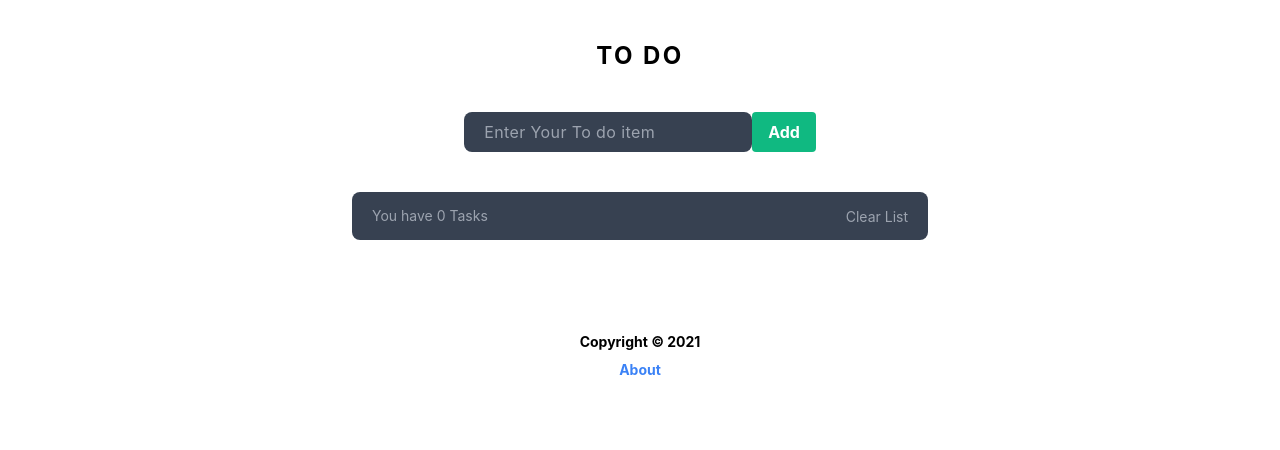
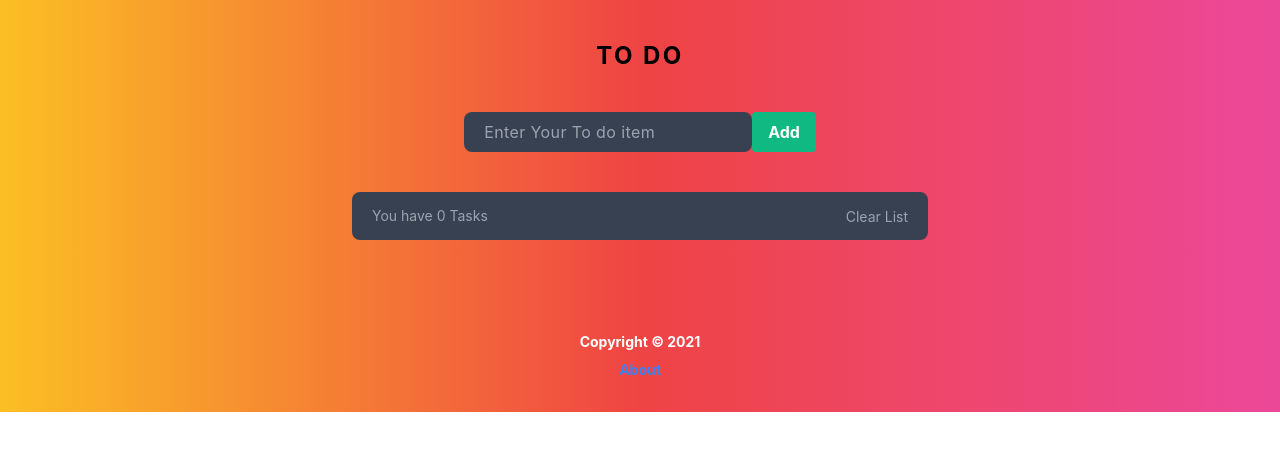
Before and after one commit to mugabee/ReactToDo, a React (Create React App) app: page / in a window 1280 px wide. Shown: the top 450 px of the page. Built offline with nearby package versions, Linux system fonts and the light colour scheme.

Commit message:
project refactor

```diff
--- a/src/App.js
+++ b/src/App.js
@@ -48,7 +48,7 @@ const App = () => {
 
     return (
         <>
-            <main>
+            <main className="bg-gradient-to-r from-yellow-400 via-red-500 to-pink-500">
                 {/* <h1 className="pt-8 m-auto items-center"> welcome
                 <span className="text-red-500 font-medium ml-10">
                     <Typewriter
--- a/src/components/Footer.js
+++ b/src/components/Footer.js
@@ -1,14 +1,11 @@
 const Footer = () => {
     return (
-        <div>
-            <footer className="footer bg-white  pt-1 ">
-        <div className="container mx-auto px-6">
+        <footer className="footer pt-1 ">
 
-        </div>
         <div className="mx-auto px-6">
-          <div className="mt-16  border-gray-300 flex flex-col items-center">
+          <div className="mt-16   flex flex-col items-center">
             <div className="sm:w-2/3 text-center py-6">
-              <p className="text-sm text-black font-bold mb-2"> Copyright © 2021</p>
+              <p className="text-sm text-white font-bold mb-2"> Copyright © 2021</p>
               <p className="text-sm text-blue-500 font-bold mb-2"> About</p>
 
 
@@ -17,7 +14,6 @@ const Footer = () => {
         </div>
       </footer>
 
-        </div>
     )
 }
 
```
